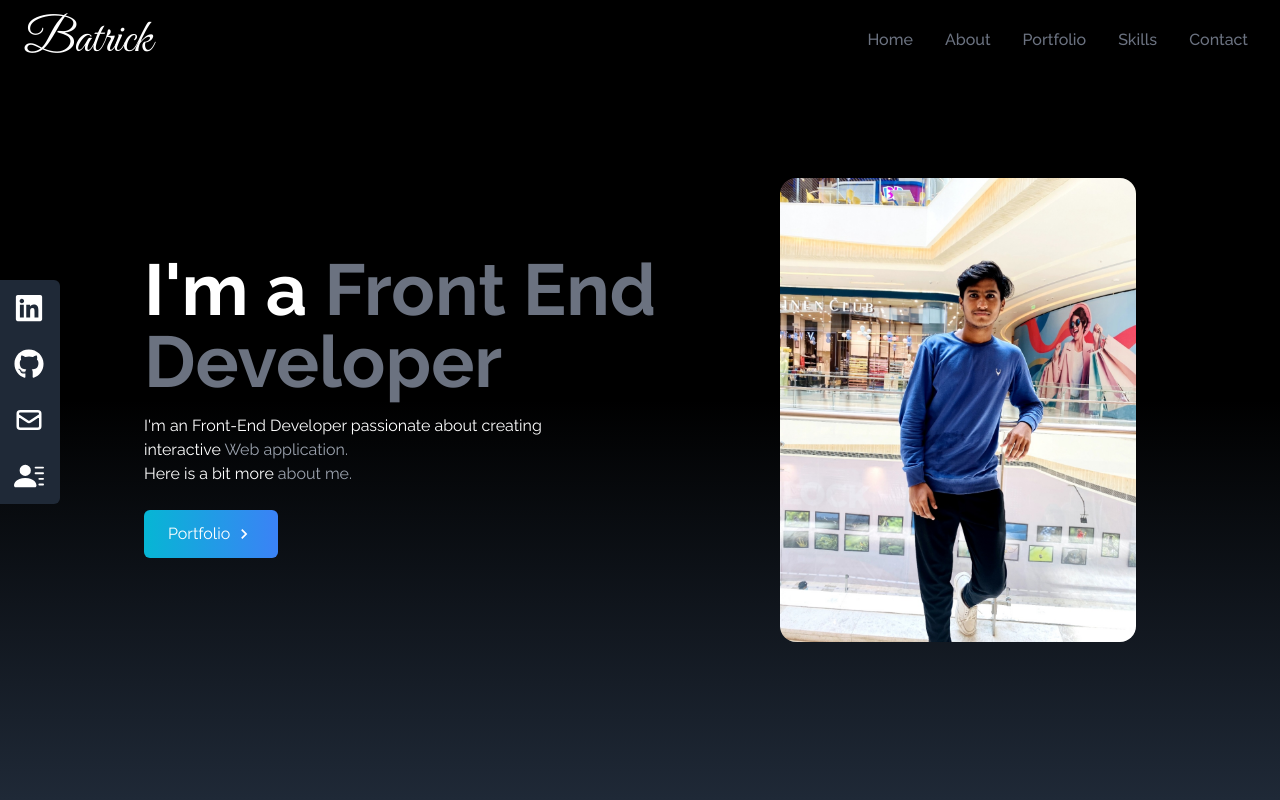
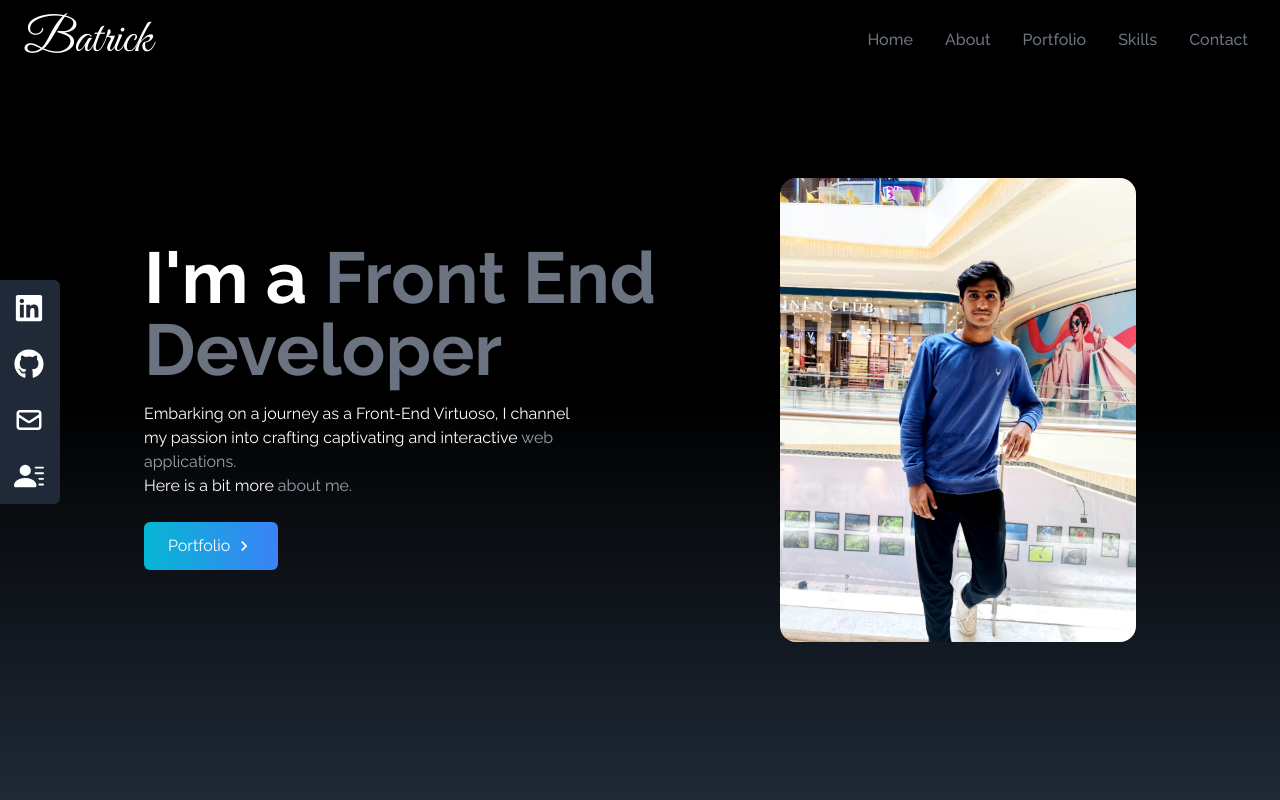
Before and after one commit to batrick-swaistan/new_portfolio, a React (Create React App) app: page / in a window 1280 px wide. Shown: the top 800 px of the page. Built offline with nearby package versions, Linux system fonts and the light colour scheme.

Commit message:
Home Page Content updated

```diff
--- a/src/components/Home.jsx
+++ b/src/components/Home.jsx
@@ -15,7 +15,7 @@ const Home = () => {
                     I'm a <span  className='text-gray-500'>Front End Developer</span>
                 </h2>
                 <p className='text-white py-4 max-w-md'>
-                I'm an Front-End Developer passionate about creating interactive <span  className='text-gray-400'>Web application.</span> <br/>Here is a bit more <span  className='text-gray-400'>about me.</span>
+                Embarking on a journey as a Front-End Virtuoso, I channel my passion into crafting captivating and interactive <span  className='text-gray-400'> web applications.</span><br/>Here is a bit more <span  className='text-gray-400'>about me.</span>
                 </p>
 
                 <div>
```
